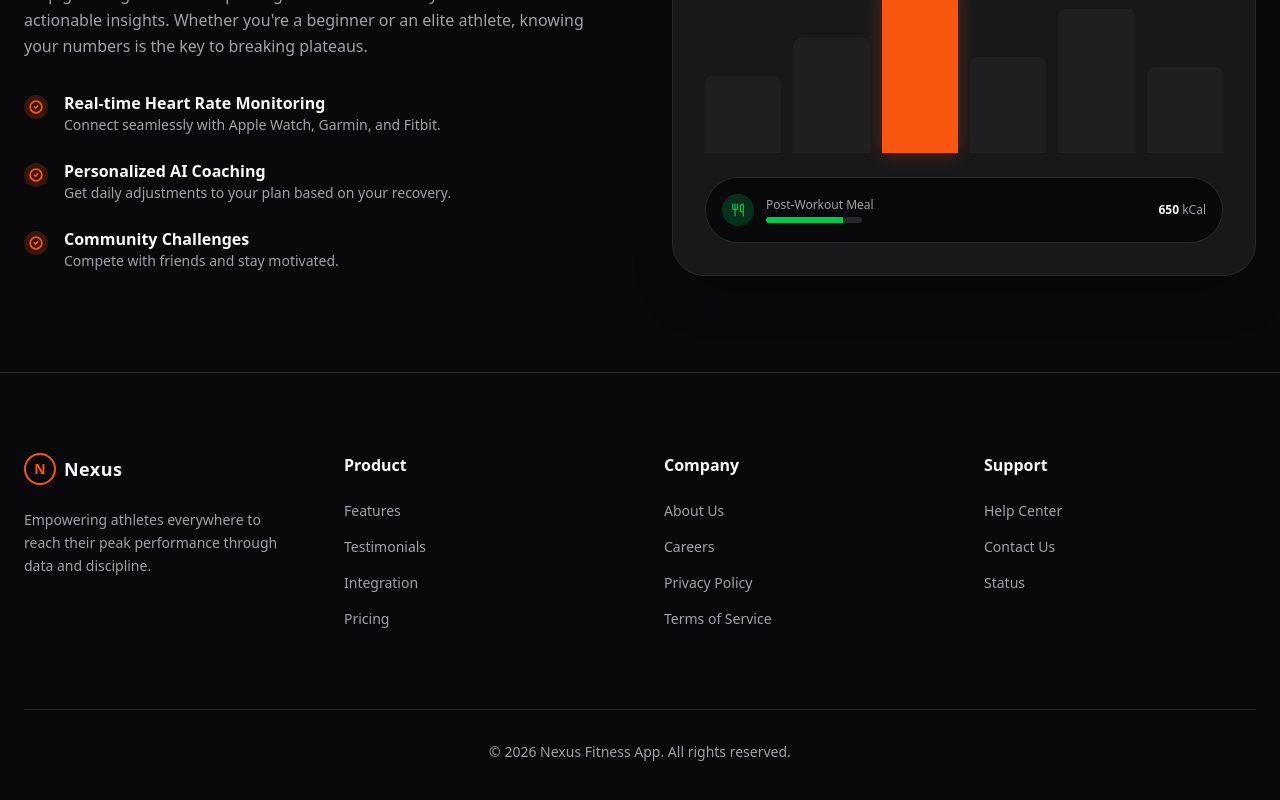
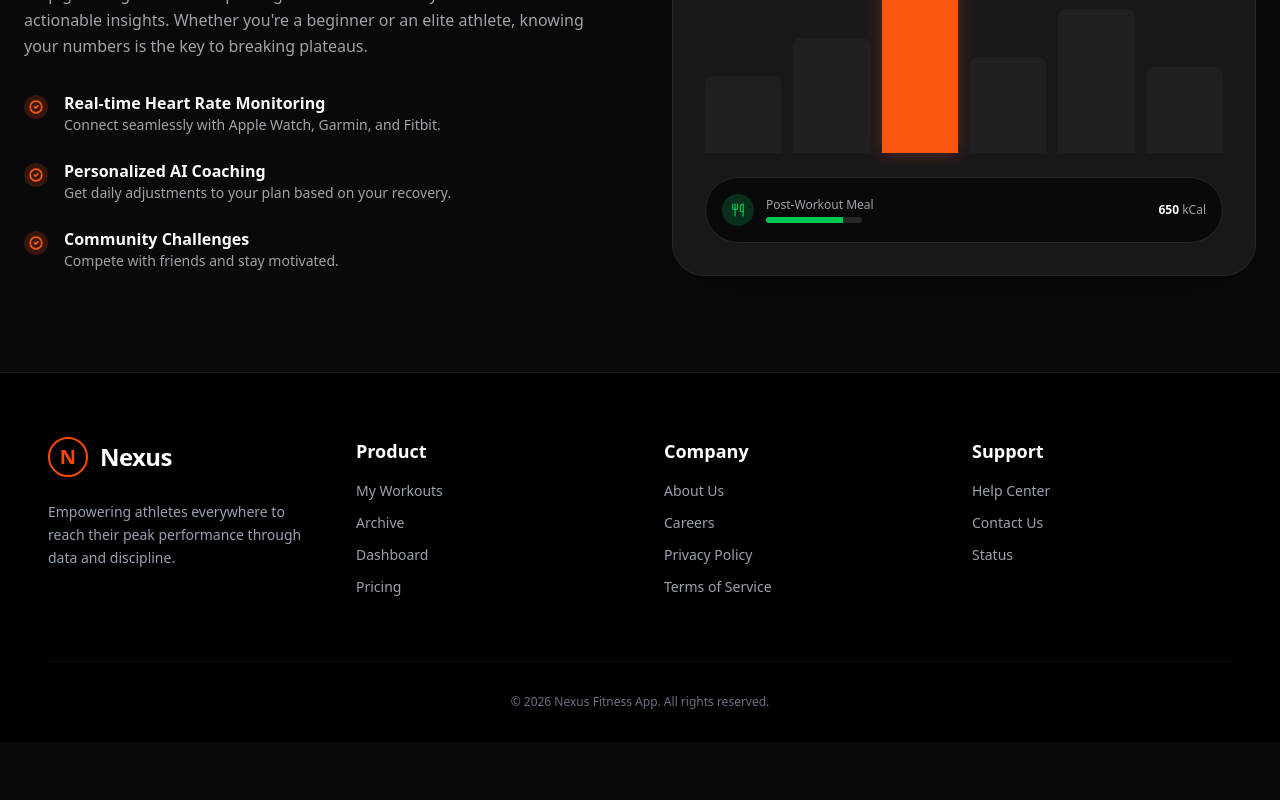
Before and after one commit to Taninwat-55/project2, a Next.js app in the folder frontend/: page / in a window 1280 px wide. Shown: the part 2814-3614 px from the top of the page. After the commit the page ends 3556 px from the top, so only its background shows below. Built offline with nearby package versions, Linux system fonts and the light colour scheme; no server answers.

Commit message:
new footer
New footer.

```diff
--- /dev/null
+++ b/frontend/app/components/Footer.tsx
@@ -0,0 +1,67 @@
+import Link from "next/link";
+
+const Footer = () => {
+  return (
+    <footer className="w-full bg-black text-white border-t border-white/10 pt-16 pb-8">
+      <div className="max-w-[1400px] mx-auto px-6 md:px-12">
+        {/* Main Footer Content */}
+        <div className="grid grid-cols-1 md:grid-cols-2 lg:grid-cols-4 gap-12 mb-16">
+
+          {/* Brand Section */}
+          <div className="flex flex-col gap-6">
+            <div className="flex items-center gap-3">
+              <div className="w-10 h-10 rounded-full border-2 border-orange-600 flex items-center justify-center font-bold text-orange-600 text-xl">
+                N
+              </div>
+              <span className="text-2xl font-bold tracking-tight">Nexus</span>
+            </div>
+            <p className="text-gray-400 text-sm leading-relaxed max-w-xs">
+              Empowering athletes everywhere to reach their peak performance through data and discipline.
+            </p>
+          </div>
+
+          {/* Product Links */}
+          <div className="flex flex-col gap-4">
+            <h4 className="font-bold text-lg">Product</h4>
+            <nav className="flex flex-col gap-3 text-gray-400 text-sm">
+              <Link href="/workouts" className="hover:text-orange-500 transition-colors">My Workouts</Link>
+              <Link href="/archive" className="hover:text-orange-500 transition-colors">Archive</Link>
+              <Link href="/dashboard" className="hover:text-orange-500 transition-colors">Dashboard</Link>
+              <Link href="#" className="hover:text-orange-500 transition-colors">Pricing</Link>
+            </nav>
+          </div>
+
+          {/* Company Links */}
+          <div className="flex flex-col gap-4">
+            <h4 className="font-bold text-lg">Company</h4>
+            <nav className="flex flex-col gap-3 text-gray-400 text-sm">
+              <Link href="/about" className="hover:text-orange-500 transition-colors">About Us</Link>
+              <Link href="#" className="hover:text-orange-500 transition-colors">Careers</Link>
+              <Link href="#" className="hover:text-orange-500 transition-colors">Privacy Policy</Link>
+              <Link href="#" className="hover:text-orange-500 transition-colors">Terms of Service</Link>
+            </nav>
+          </div>
+
+          {/* Support Links */}
+          <div className="flex flex-col gap-4">
+            <h4 className="font-bold text-lg">Support</h4>
+            <nav className="flex flex-col gap-3 text-gray-400 text-sm">
+              <Link href="/support" className="hover:text-orange-500 transition-colors">Help Center</Link>
+              <Link href="/contact" className="hover:text-orange-500 transition-colors">Contact Us</Link>
+              <Link href="#" className="hover:text-orange-500 transition-colors">Status</Link>
+            </nav>
+          </div>
+        </div>
+
+        {/* Bottom Bar */}
+        <div className="pt-8 border-t border-white/5 flex flex-col items-center gap-4">
+          <p className="text-gray-500 text-xs">
+            © {new Date().getFullYear()} Nexus Fitness App. All rights reserved.
+          </p>
+        </div>
+      </div>
+    </footer>
+  );
+};
+
+export default Footer;
--- a/frontend/app/layout.tsx
+++ b/frontend/app/layout.tsx
@@ -2,7 +2,7 @@ import type { Metadata } from "next";
 import "./globals.css";
 import { ThemeProvider } from "./components/ThemeProvider";
 import { ToastProvider } from "./components/ToastContext";
-
+import Footer from "./components/Footer";
 
 export const metadata: Metadata = {
   title: "Fitness App",
@@ -21,9 +21,14 @@ export default function RootLayout({
           <ToastProvider>
             {/* Nav removed - moved to (main)/layout.tsx */}
 
+            {/* main with flex-1 ensures the footer is pushed to the bottom */}
             <main className="flex-1">
               {children}
             </main>
+
+            {/* Render the Footer here */}
+            <Footer />
+
           </ToastProvider>
         </ThemeProvider>
       </body>
--- a/frontend/app/page.tsx
+++ b/frontend/app/page.tsx
@@ -266,58 +266,6 @@ export default function LandingPage() {
 
                 </div>
             </section>
-
-            {/* --- FOOTER --- */}
-            <footer className="py-20 px-6 border-t border-[var(--border)] bg-[var(--background)]">
-                <div className="max-w-[1400px] mx-auto grid md:grid-cols-4 gap-12">
-
-                    <div>
-                        <Link href="/" className="flex items-center gap-2 mb-6">
-                            <div className="w-8 h-8 rounded-full border-2 border-[var(--color-accent)] flex items-center justify-center text-[var(--color-accent)] font-bold text-sm">
-                                N
-                            </div>
-                            <span className="font-bold text-lg tracking-wide text-[var(--foreground)]">Nexus</span>
-                        </Link>
-                        <p className="text-[var(--muted-foreground)] text-sm leading-relaxed max-w-xs">
-                            Empowering athletes everywhere to reach their peak performance through data and discipline.
-                        </p>
-                    </div>
-
-                    <div>
-                        <h4 className="font-bold text-[var(--foreground)] mb-6">Product</h4>
-                        <ul className="space-y-4 text-sm text-[var(--muted-foreground)]">
-                            <li><Link href="#" className="hover:text-[var(--color-accent)] transition-colors">Features</Link></li>
-                            <li><Link href="#" className="hover:text-[var(--color-accent)] transition-colors">Testimonials</Link></li>
-                            <li><Link href="#" className="hover:text-[var(--color-accent)] transition-colors">Integration</Link></li>
-                            <li><Link href="#" className="hover:text-[var(--color-accent)] transition-colors">Pricing</Link></li>
-                        </ul>
-                    </div>
-
-                    <div>
-                        <h4 className="font-bold text-[var(--foreground)] mb-6">Company</h4>
-                        <ul className="space-y-4 text-sm text-[var(--muted-foreground)]">
-                            <li><Link href="#" className="hover:text-[var(--color-accent)] transition-colors">About Us</Link></li>
-                            <li><Link href="#" className="hover:text-[var(--color-accent)] transition-colors">Careers</Link></li>
-                            <li><Link href="#" className="hover:text-[var(--color-accent)] transition-colors">Privacy Policy</Link></li>
-                            <li><Link href="#" className="hover:text-[var(--color-accent)] transition-colors">Terms of Service</Link></li>
-                        </ul>
-                    </div>
-
-                    <div>
-                        <h4 className="font-bold text-[var(--foreground)] mb-6">Support</h4>
-                        <ul className="space-y-4 text-sm text-[var(--muted-foreground)]">
-                            <li><Link href="#" className="hover:text-[var(--color-accent)] transition-colors">Help Center</Link></li>
-                            <li><Link href="#" className="hover:text-[var(--color-accent)] transition-colors">Contact Us</Link></li>
-                            <li><Link href="#" className="hover:text-[var(--color-accent)] transition-colors">Status</Link></li>
-                        </ul>
-                    </div>
-
-                </div>
-                <div className="max-w-[1400px] mx-auto mt-20 pt-8 border-t border-[var(--border)] text-center text-sm text-[var(--muted-foreground)]">
-                    &copy; {new Date().getFullYear()} Nexus Fitness App. All rights reserved.
-                </div>
-            </footer>
-
         </div>
     );
 }
```
